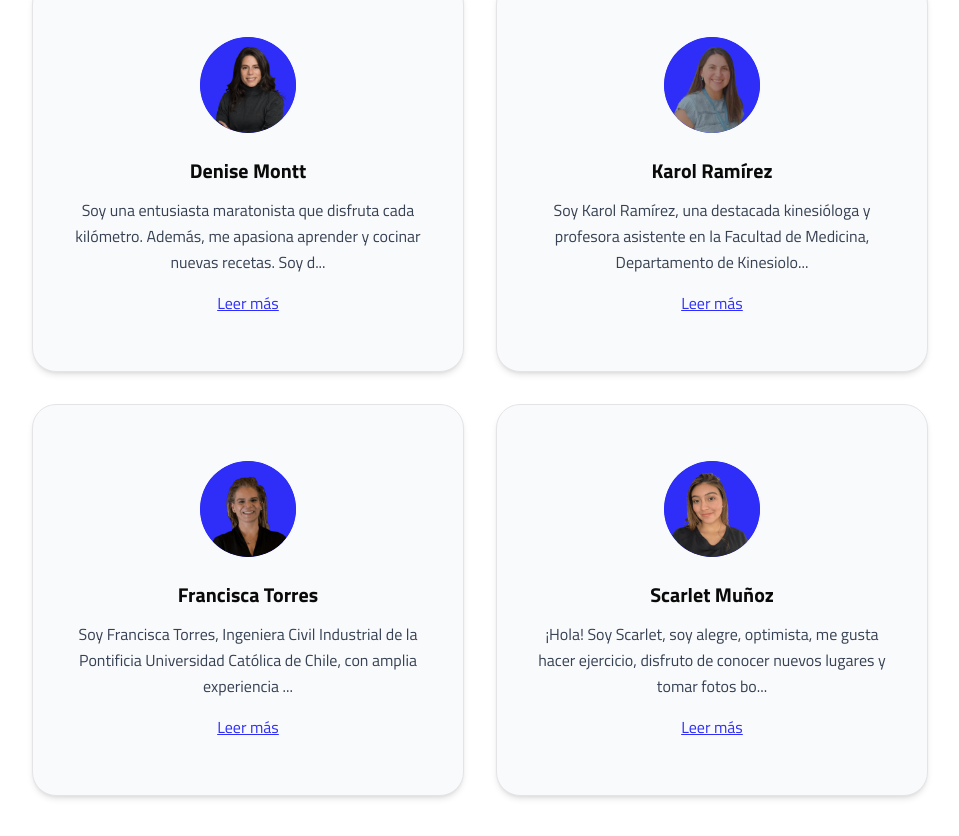
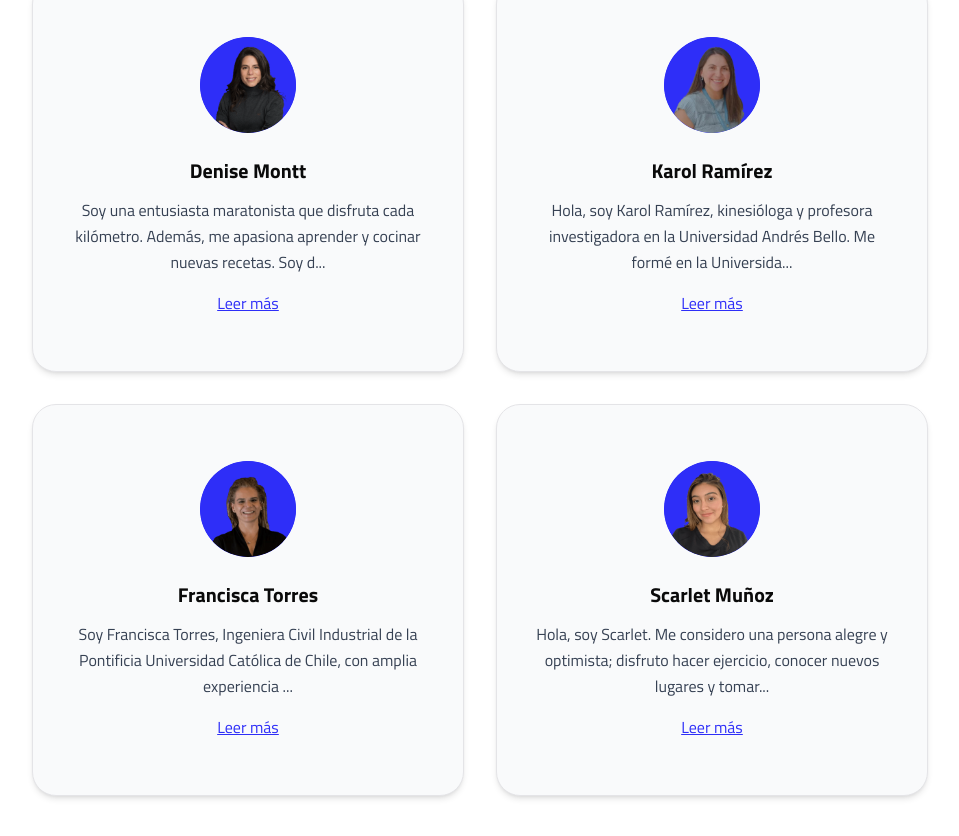
Before and after one commit to yanachernovagit/frontend-v2, a Next.js app: page /acerca-de in a window 1280 px wide. Shown: the part 2480-3316 px from the top of the page, without its empty margins (160-1119 px from the left). Built offline with nearby package versions, Linux system fonts and the light colour scheme.

Commit message:
feat: update team member descriptions for clarity and engagement

```diff
--- a/components/TeamSection.tsx
+++ b/components/TeamSection.tsx
@@ -21,7 +21,7 @@ const teamMembers: TeamMember[] = [
     name: "Karol Ramírez",
     image: "/img-team/Karol.png",
     description:
-      "Soy Karol Ramírez, una destacada kinesióloga y profesora asistente en la Facultad de Medicina, Departamento de Kinesiología de la Universidad Católica de Chile, donde también desempeño un rol crucial como Docente Asistencial en el Centro Oncológico del Complejo Asistencial Dr. Sótero del Río. Me gradué en la Universidad Católica de Maule y obtuve un Magíster en Administración en Salud de la Universidad Andrés Bello, y actualmente profundizo mi educación como candidata a doctorado en Medicina Clínica y Salud Pública en la Universidad de Granada. Mi motivación para participar en Oncoactívate surge de mi compromiso con la innovación en tratamientos para el cáncer, buscando siempre formas de mejorar la calidad de vida de los pacientes. Fuera de mis compromisos académicos y profesionales, disfruto de las danzas españolas y de excursiones a cerros con amigos y familia, lo que enriquece mi vida con balance y pasión. Mi energía y dedicación inspiran tanto a estudiantes como a colegas, destacándome en mi campo.",
+      "Hola, soy Karol Ramírez, kinesióloga y profesora investigadora en la Universidad Andrés Bello. Me formé en la Universidad Católica del Maule, luego realicé un Magíster en Administración en Salud en la UNAB y un doctorado en Medicina Clínica y Salud Pública en la Universidad de Granada. Me motiva aportar, desde mi trabajo, a mejorar la calidad de vida de las personas con cáncer, explorando nuevas formas de integrar la rehabilitación en su proceso. En ese camino, he tenido la oportunidad de participar en iniciativas como Oncoactívate. Fuera de lo profesional, disfruto las danzas españolas y salir a cerros con amigos y familia, espacios que me ayudan a mantener el equilibrio y recargar energía.",
   },
   {
     name: "Francisca Torres",
@@ -33,7 +33,7 @@ const teamMembers: TeamMember[] = [
     name: "Scarlet Muñoz",
     image: "/img-team/Scarlet.png",
     description:
-      "¡Hola! Soy Scarlet, soy alegre, optimista, me gusta hacer ejercicio, disfruto de conocer nuevos lugares y tomar fotos bonitas. También, soy kinesióloga de la Pontificia Universidad Católica de Chile, donde me formé en rehabilitación kinésica en pacientes oncológicos. Mi día a día transcurre entre la Unidad de Oncología Ambulatoria del Hospital Sótero del Río y los cuidados paliativos domiciliarios, lugares que me han enseñado a amar mi quehacer y valorar la importancia de la kinesiología en todas las etapas del cáncer. Estas experiencias y la necesidad de que toda persona con diagnóstico de cáncer tenga acceso a la rehabilitación me han motivado a participar de Oncoactívate, creo fervientemente en el impacto transformador del ejercicio en la vida de las personas. Estoy aquí para brindarles herramientas y que juntas, tengamos una vida más activa.",
+      "Hola, soy Scarlet. Me considero una persona alegre y optimista; disfruto hacer ejercicio, conocer nuevos lugares y tomar fotos bonitas. También, soy kinesióloga de la Pontificia Universidad Católica de Chile, donde me formé en rehabilitación oncológica. Actualmente me encuentro cursando un magister de fisiología clínica del ejercicio en la universidad Finis Terrae. Mi día a día se divide entre la atención de pacientes oncológicos en Clínica Las Condes, los cuidados paliativos domiciliarios en UC Christus y la investigación, estos espacios me han permitido valorar profundamente el rol de la kinesiología en todas las etapas del cáncer. Las experiencias, junto con la creencia de que toda persona con diagnóstico de cáncer debería acceder a rehabilitación, me motivaron a ser parte de Oncoactívate. Creo en el impacto transformador del ejercicio, por ello mi objetivo es acompañarlas, entregándoles herramientas para que juntas construyamos una vida más activa.",
   },
 ];
 
```
